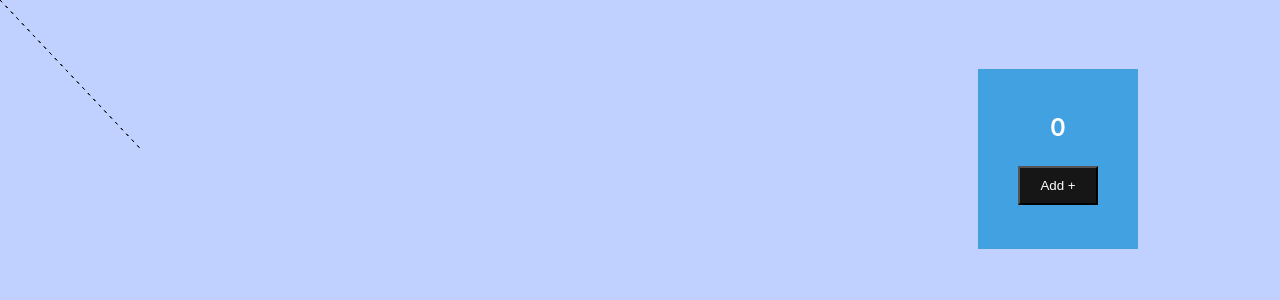
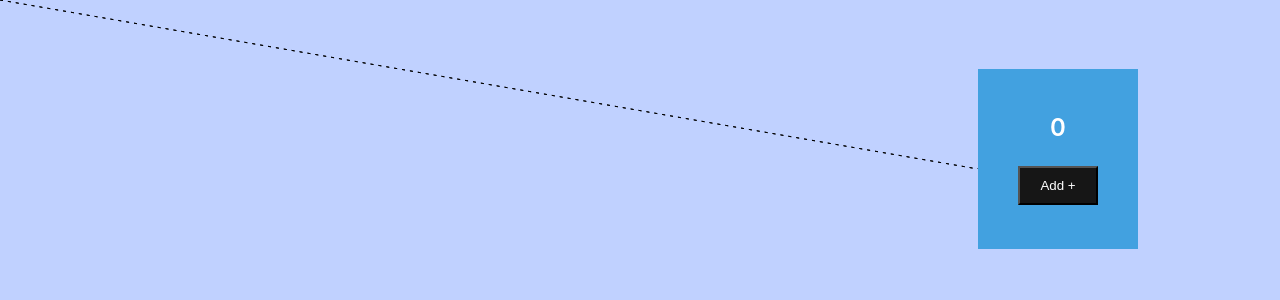
Before and after one commit to Jobayerrahman/Node-Graph, a React (Create React App) app: page / in a window 1280 px wide. Shown: the top 300 px of the page. Built offline with nearby package versions, Linux system fonts and the light colour scheme.

Commit message:
Multi line bug remove

```diff
--- a/src/App.js
+++ b/src/App.js
@@ -11,16 +11,13 @@ function App() {
 
   const handleBlockAdd = () => {
     setBlocklist([...blocklist, {block:""}])
-    setLineList([...lineList, {line:""}])
+    setLineList([ {line:""}])
   }
 
   return (
     <div className="container-body">
       {blocklist.map((singleBlock, index)=> (
-          <Block key={index} handleBlockAdd={handleBlockAdd} index={index}/>
-      ))}
-      {lineList.map((singleLine, index)=>(
-        <Line/>
+          <Block key={index} handleBlockAdd={handleBlockAdd} index={index} lineList={lineList}/>
       ))}
     </div>
   );
--- a/src/Component/Block.js
+++ b/src/Component/Block.js
@@ -1,7 +1,7 @@
 import React, { useState } from 'react';
 import { useEffect, useRef } from 'react';
 import Line from './Line';
-function Block({index,handleBlockAdd}) {
+function Block({index,handleBlockAdd,lineList}) {
 
     // const containerRef  = useRef(null);
     const blockRef      = useRef(null);
@@ -127,6 +127,9 @@ function Block({index,handleBlockAdd}) {
                 <p>{index}</p>
                 <button onClick={handleBlockAdd}>Add +</button>
             </div>
+            {lineList.map((singleLine, index)=>(
+                <Line width={blockPostion.current.left} height={blockPostion.current.top+100}/>
+            ))}
         </>
     );
 }
--- a/src/Component/Line.js
+++ b/src/Component/Line.js
@@ -3,10 +3,6 @@ import { useRef, useEffect } from 'react';
 
 function Line(props) {
     const lineRef = useRef(null);
-
-    const left = Math.floor(Math.random()*400);
-    const top  = Math.floor(Math.random()*700);
-    console.log(left+" "+top)
     useEffect(() => {
         const canvas = lineRef.current;
         console.log(canvas);
@@ -23,17 +19,13 @@ function Line(props) {
           ctx.moveTo(0,0);
 
         // Define an end point
-          ctx.lineTo(top, left);
+          ctx.lineTo(props.width, props.height);
 
          // Draw it
           ctx.stroke();
       }, []);
 
-    return (
-        <div className='line-contianer'>
-            <canvas  ref={lineRef} width={props.width} height={props.height}  />
-        </div>
-    );
+    return (<canvas  ref={lineRef} width={props.width} height={props.height}  />);
 }
 
 export default Line;
--- a/src/index.css
+++ b/src/index.css
@@ -43,5 +43,5 @@ body {
 
 .line-contianer{
   width: 100%;
-  height: 100%;
+  height: 100vh;
 }
```
